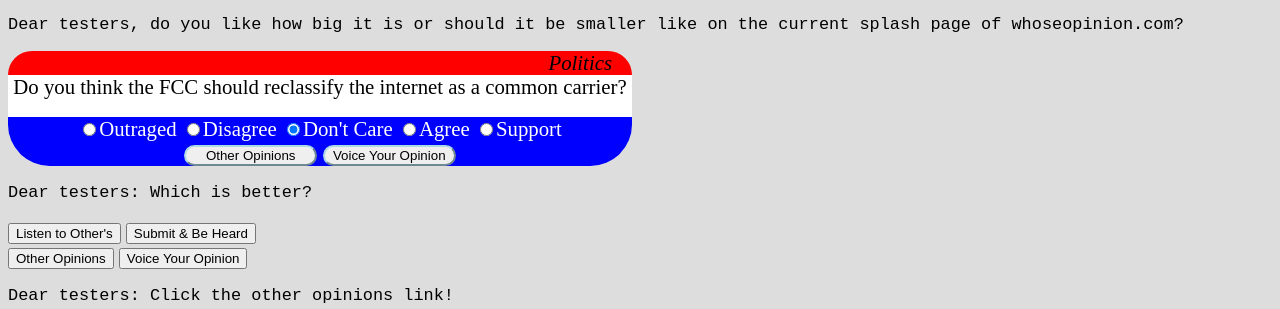
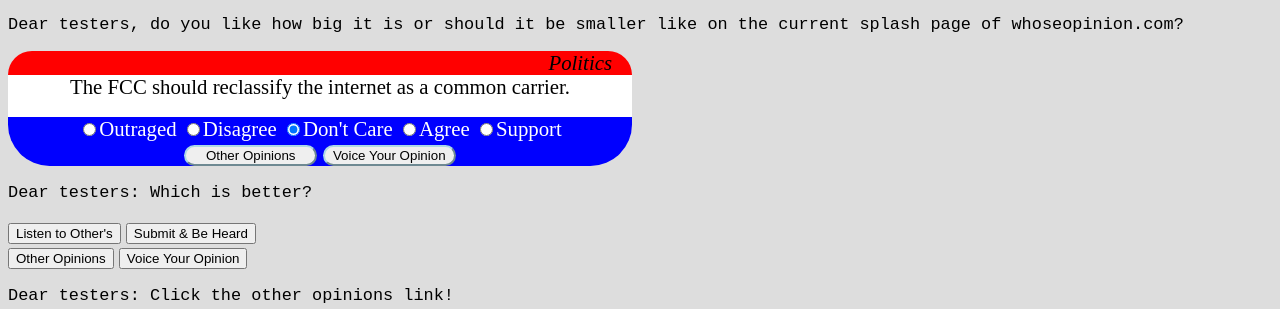
Before and after one commit to EJEHardenberg/whoseopinion.com, a plain HTML site: page www/index.html in a window 1280 px wide. Shown: the part 99-408 px from the top of the page. Drawn offline with nearby package versions, Linux system fonts and the light colour scheme; some packages are replaced by stand-ins of ours; a script that the page names is missing.

Commit message:
Changing question into a statement to be agreed with.
Thank you @primehunter326

```diff
--- a/www/index.html
+++ b/www/index.html
@@ -25,7 +25,7 @@
 	<div>
 		<span>Politics</span>
 	</div>
-	<p>Do you think the FCC should reclassify the internet as a common carrier?</p>
+	<p>The FCC should reclassify the internet as a common carrier.</p>
 
 	<div>
 		<form>
```
Also changed, not shown: 1 other file.
